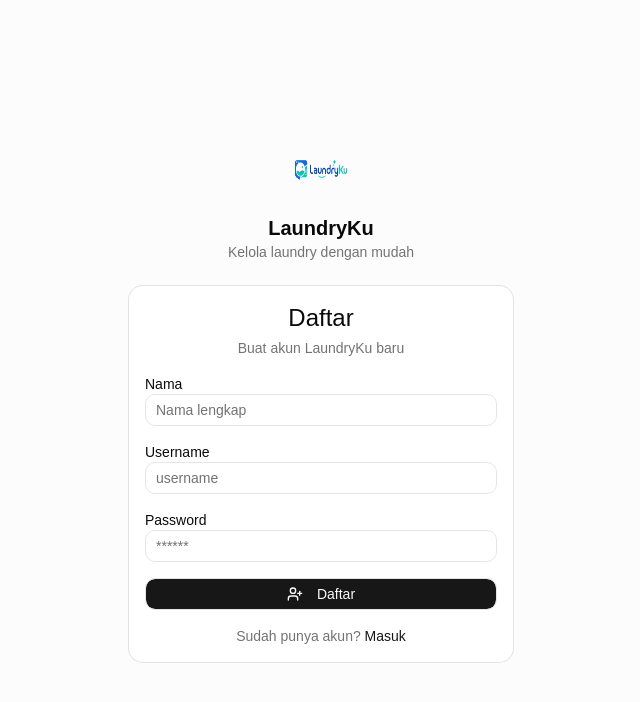
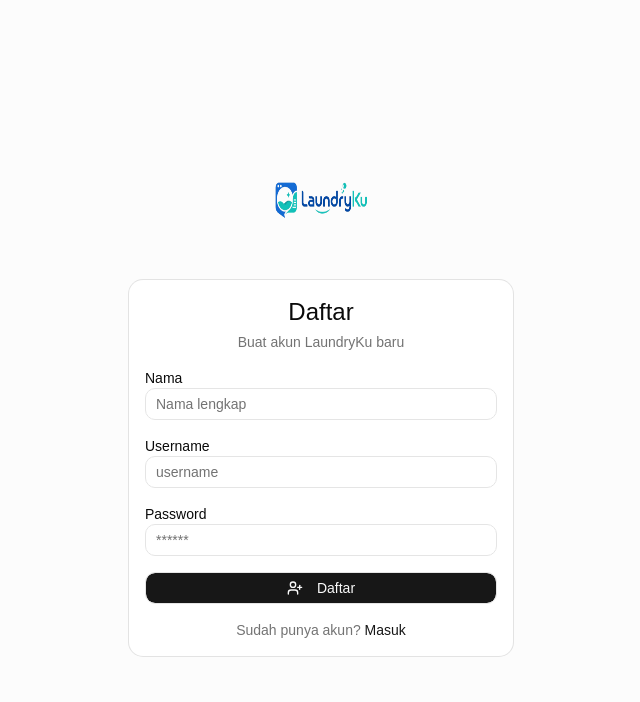
Before and after one commit to Alif-Kopling/LaundryKu, a React app in the folder frontend/: page /register in a window 1280 px wide. Shown: the top 702 px of the page, without its empty margins (319-959 px from the left). Built offline with nearby package versions, Linux system fonts and the light colour scheme; the HTML template or start-up script is replaced by a standard one.

Commit message:
fix: enlarge logo, remove redundant text on auth pages

```diff
--- a/frontend/src/pages/Login.jsx
+++ b/frontend/src/pages/Login.jsx
@@ -42,14 +42,8 @@
           <img
             src="/assets/logo-app.png"
             alt="LaundryKu"
-            className="w-16 h-16"
+            className="w-28 h-28"
           />
-          <div className="text-center">
-            <h1 className="text-xl font-bold">LaundryKu</h1>
-            <p className="text-sm text-muted-foreground">
-              Kelola laundry dengan mudah
-            </p>
-          </div>
         </div>
         <Card>
         <CardHeader className="text-center">
--- a/frontend/src/pages/Register.jsx
+++ b/frontend/src/pages/Register.jsx
@@ -43,14 +43,8 @@
           <img
             src="/assets/logo-app.png"
             alt="LaundryKu"
-            className="w-16 h-16"
+            className="w-28 h-28"
           />
-          <div className="text-center">
-            <h1 className="text-xl font-bold">LaundryKu</h1>
-            <p className="text-sm text-muted-foreground">
-              Kelola laundry dengan mudah
-            </p>
-          </div>
         </div>
         <Card>
         <CardHeader className="text-center">
```
